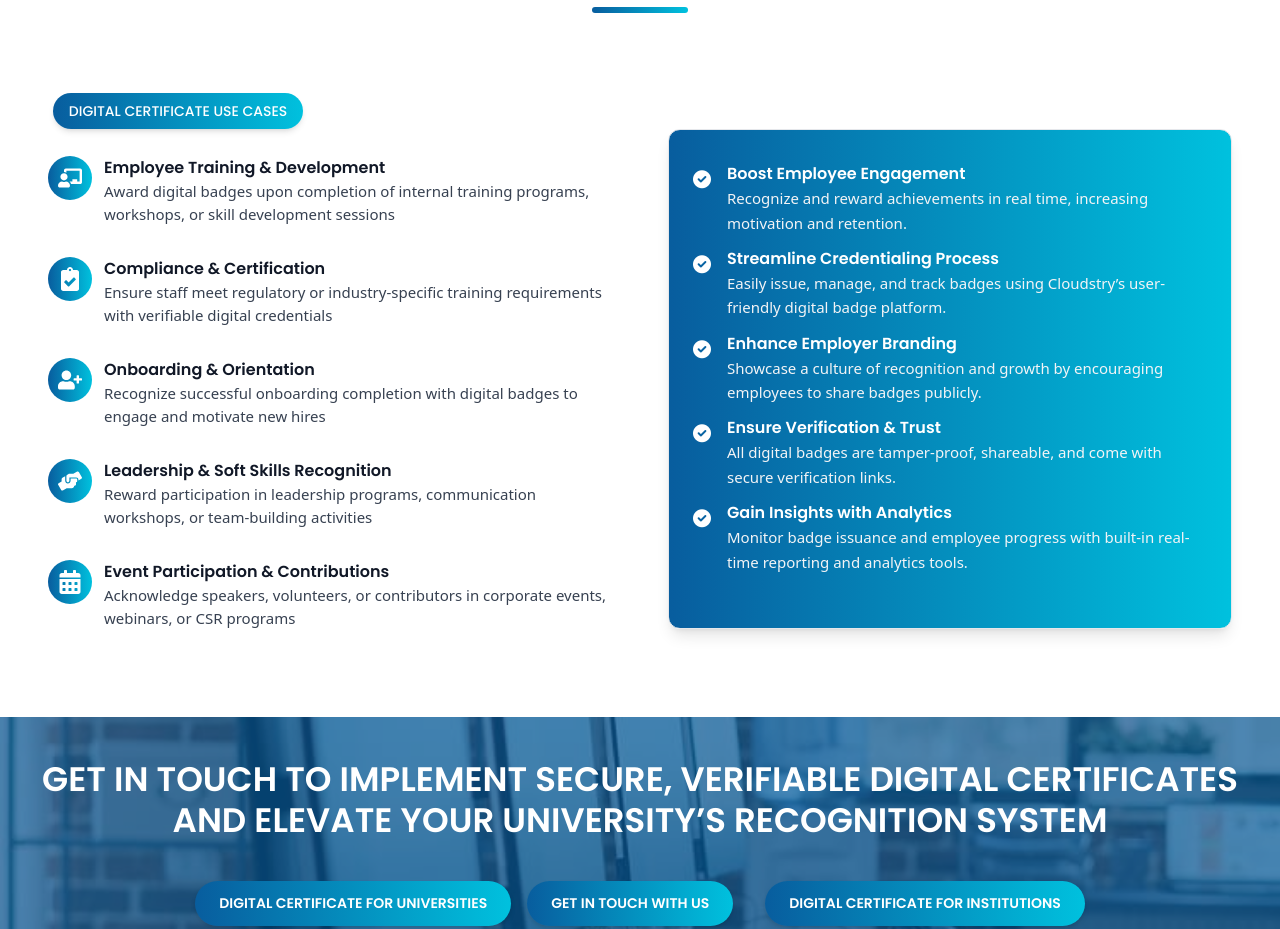
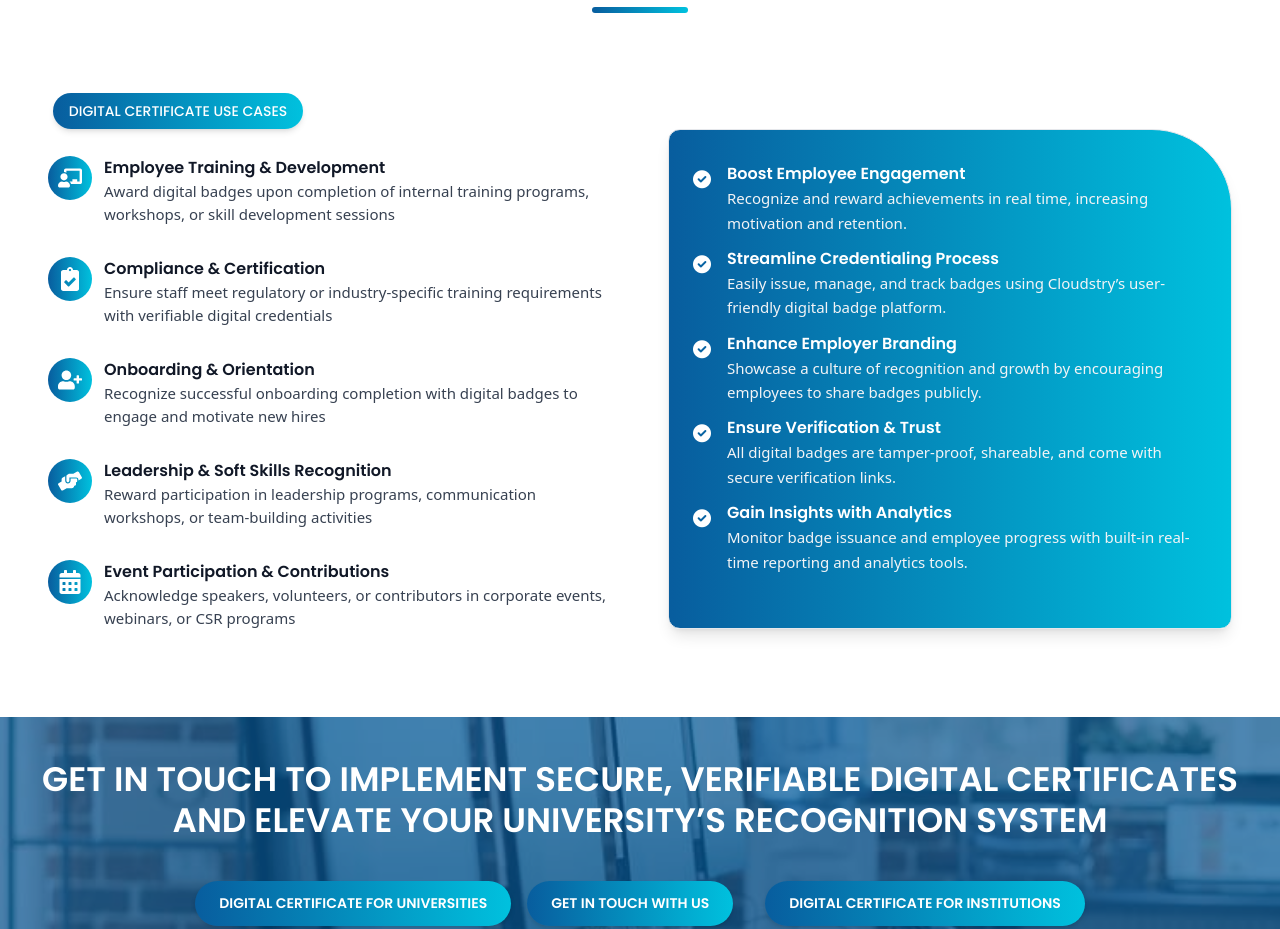
Before and after one commit to CloudStech23/Cloudstry_2025, a React (Vite) app: page /digital-certificate/organizations in a window 1280 px wide. Shown: the part 1180-2109 px from the top of the page. Built offline with nearby package versions, Linux system fonts and the light colour scheme.

Commit message:
all update

```diff
--- a/src/Pages/DigitalCertPage/Sub-Pages/Institute.jsx
+++ b/src/Pages/DigitalCertPage/Sub-Pages/Institute.jsx
@@ -322,7 +322,7 @@ function Institute() {
 
             {/* Right: Benefits */}
             <div
-              className="border border-gray-200 max-w-[570px] rounded-xl shadow-lg p-6 md:py-8 md:px-6 space-y-3"
+              className="border border-gray-200 max-w-[570px] rounded-xl shadow-lg p-6 md:py-8 md:px-6 space-y-3 rounded-tr-[80px]"
               style={{ background: gradientBG }}
             >
               {benefits.map((item, idx) => (
--- a/src/Pages/DigitalCertPage/Sub-Pages/Organization.jsx
+++ b/src/Pages/DigitalCertPage/Sub-Pages/Organization.jsx
@@ -317,7 +317,7 @@ function Organization() {
 
             {/* Right: Benefits */}
             <div
-              className="border border-gray-200 max-w-[570px] rounded-xl shadow-lg p-6 md:py-8 md:px-6 space-y-3"
+              className="border border-gray-200 max-w-[570px] rounded-xl shadow-lg p-6 md:py-8 md:px-6 space-y-3 rounded-tr-[80px]"
               style={{ background: gradientBG }}
             >
               {benefits.map((item, idx) => (
--- a/src/Pages/DigitalCertPage/Sub-Pages/Unversities.jsx
+++ b/src/Pages/DigitalCertPage/Sub-Pages/Unversities.jsx
@@ -17,7 +17,7 @@ import {
 } from "react-icons/fa";
 
 import ContactSection from "../Sections/ContactSection";
-import callToActionBg from "../../../assets/CommonIMG/call_to_action_bg.jpg"
+import callToActionBg from "../../../assets/CommonIMG/call_to_action_bg.jpg";
 
 const AccordionItem = ({ question, answer, isOpen, onClick }) => {
   return (
@@ -315,7 +315,7 @@ function Unversities() {
 
             {/* Right: Benefits */}
             <div
-              className="border border-gray-200 max-w-[570px] rounded-xl shadow-lg p-6 md:py-8 md:px-6 space-y-3"
+              className="border border-gray-200 max-w-[570px] rounded-xl shadow-lg p-6 md:py-8 md:px-6 space-y-3 rounded-tr-[80px]"
               style={{ background: gradientBG }}
             >
               {benefits.map((item, idx) => (
@@ -358,7 +358,7 @@ function Unversities() {
         <div className="relative z-10 max-w-8xl w-full px-4 text-left">
           <h2
             className="text-white text-xl md:text-[34px] text-center font-semibold mb-6 uppercase"
-            style={{ fontFamily: HeadFontFamily,lineHeight:"1.2" }}
+            style={{ fontFamily: HeadFontFamily, lineHeight: "1.2" }}
           >
             Get in touch to implement secure, verifiable digital certificates
             and elevate your university’s recognition system
@@ -399,7 +399,7 @@ function Unversities() {
                 fontFamily: HeadFontFamily,
               }}
             >
-              DIGITAL CERTIFICATE  FOR INSTITUTIONS
+              DIGITAL CERTIFICATE FOR INSTITUTIONS
             </Button>
           </div>
         </div>
```
Lines whose indentation alone changed are shown as unchanged.
